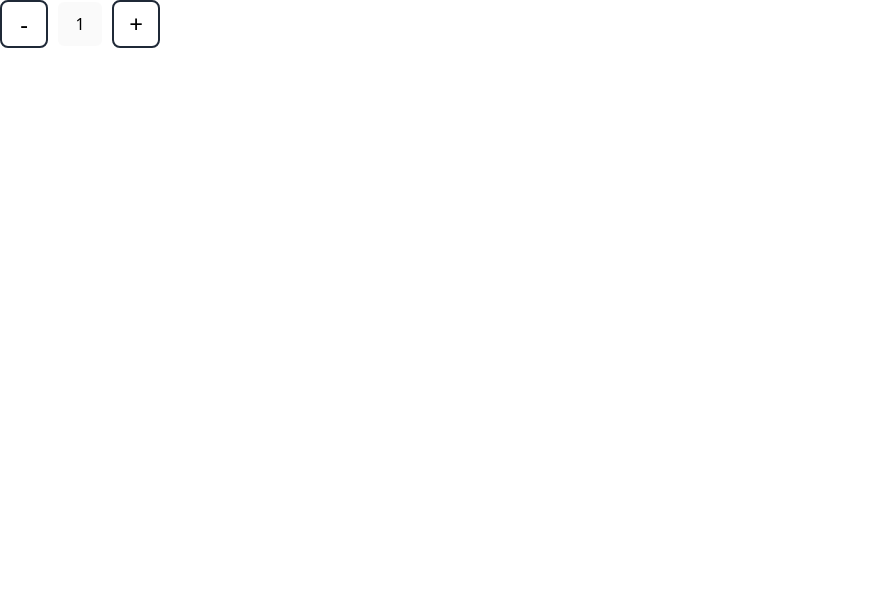
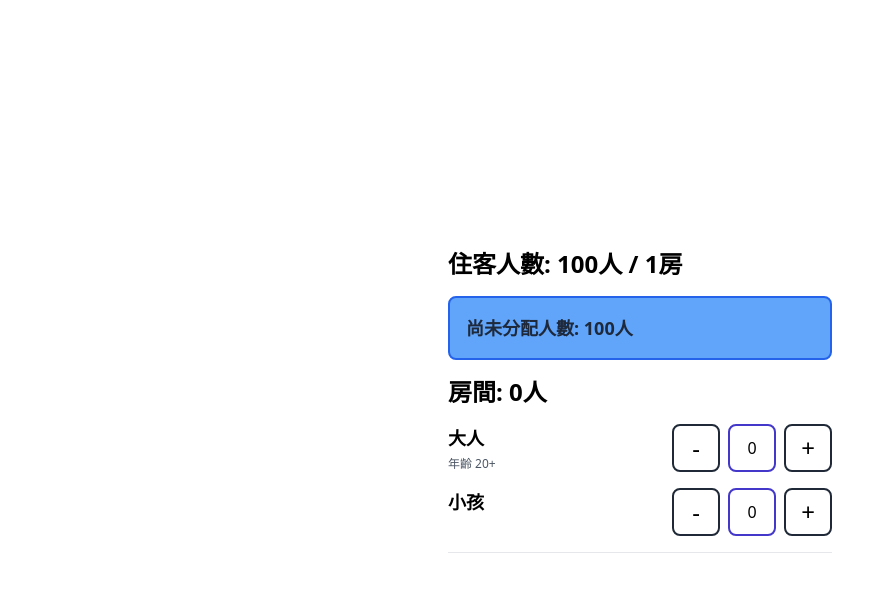
Before and after one commit to Dlutermade/room_allocation-v2, a React app: page / in a window 1280 px wide. Shown: the top 592 px of the page, without its empty margins (0-895 px from the left). Built offline with nearby package versions, Linux system fonts and the light colour scheme.

Commit message:
:triangular_flag_on_post: finished UI

```diff
--- a/src/App.tsx
+++ b/src/App.tsx
@@ -1,32 +1,10 @@
-import React, { useEffect, useRef, useState } from "react";
-import CustomInputNumber from "components/CustomInputNumber";
+import React from "react";
+import RoomAllocation from "feature/RoomAllocation";
 
 const App = () => {
-  const [d, setD] = useState(false);
-  const timer = useRef<NodeJS.Timeout>();
-
-  useEffect(() => {
-    timer.current = setTimeout(setD, 5000, true);
-
-    return () => {
-      clearTimeout(timer.current);
-    };
-  }, []);
-
-  console.log(d);
-
   return (
-    <div>
-      <CustomInputNumber
-        min={0}
-        max={1000}
-        step={5}
-        name="test"
-        value={1}
-        disabled={d}
-        onChange={(e) => {}}
-        onBlur={(e) => {}}
-      />
+    <div className="flex items-center justify-center h-screen">
+      <RoomAllocation guest={100} room={1} onChange={() => {}} />
     </div>
   );
 };
--- /dev/null
+++ b/src/feature/Room/index.tsx
@@ -0,0 +1,73 @@
+import CustomInputNumber from "components/CustomInputNumber";
+import React, { MutableRefObject, useCallback } from "react";
+
+type Props = {
+  guest: number;
+  unallocatedCount: number;
+  adult: number;
+  child: number;
+  idx: number;
+  prevChangeRoom: MutableRefObject<number>;
+};
+
+type HTMLInputEventHandler = (
+  event: Event & {
+    target: HTMLInputElement;
+  }
+) => void;
+
+const Room = ({
+  guest,
+  unallocatedCount,
+  adult,
+  child,
+  idx,
+  prevChangeRoom,
+}: Props) => {
+  const handleAdultChange = useCallback<HTMLInputEventHandler>((e) => {}, []);
+
+  const handleChildChange = useCallback<HTMLInputEventHandler>((e) => {}, []);
+
+  return (
+    <div className="flex flex-col gap-4">
+      <h2 className="text-2xl font-semibold">房間: {adult + child}人</h2>
+
+      <div className="flex items-start justify-between">
+        <div className="flex flex-col gap-1">
+          <h4 className="text-lg font-semibold">大人</h4>
+          <p className="text-xs text-gray-600">年齡 20+</p>
+        </div>
+
+        <CustomInputNumber
+          min={0}
+          max={guest}
+          step={1}
+          name={`room-${idx}-adult`}
+          value={adult}
+          disabled={unallocatedCount === 0}
+          onChange={handleAdultChange}
+        />
+      </div>
+
+      <div className="flex items-start justify-between">
+        <div className="flex flex-col gap-1">
+          <h4 className="text-lg font-semibold">小孩</h4>
+        </div>
+
+        <CustomInputNumber
+          min={0}
+          max={guest}
+          step={1}
+          name={`room-${idx}-child`}
+          value={child}
+          disabled={unallocatedCount === 0}
+          onChange={handleChildChange}
+        />
+      </div>
+
+      <hr />
+    </div>
+  );
+};
+
+export default Room;
--- /dev/null
+++ b/src/feature/RoomAllocation/index.tsx
@@ -0,0 +1,59 @@
+import CustomInputNumber from "components/CustomInputNumber";
+import Room from "feature/Room";
+import React, { useEffect, useMemo, useRef, useState } from "react";
+
+type Result = {
+  adult: number;
+  child: number;
+};
+
+type Props = {
+  guest: number;
+  room: number;
+  onChange: (result: Result[]) => void;
+};
+
+const RoomAllocation = ({ guest, room, onChange }: Props) => {
+  const [result, setResult] = useState<Result[]>([]);
+  const prevChangeRoom = useRef(-1);
+
+  const unallocatedCount = useMemo(
+    () =>
+      guest - result.reduce((prev, curr) => prev + curr.adult + curr.child, 0),
+    [result]
+  );
+
+  /**
+   * 每當 room 和 guest 產生變化，即重新分配
+   *  */
+  useEffect(() => {
+    setResult(Array.from({ length: room }, () => ({ adult: 0, child: 0 })));
+  }, [room, guest]);
+
+  const rooms = result.map((item, idx) => (
+    <Room
+      guest={guest}
+      unallocatedCount={unallocatedCount}
+      adult={item.adult}
+      child={item.child}
+      idx={idx}
+      prevChangeRoom={prevChangeRoom}
+      key={`rooms-${idx}-${item.adult}-${item.child}`}
+    />
+  ));
+
+  return (
+    <div className="flex flex-col gap-4 w-96">
+      <h2 className="text-2xl font-bold">
+        住客人數: {guest}人 / {room}房
+      </h2>
+      <div className="p-4 text-lg font-semibold bg-blue-400 border-2 border-blue-600 rounded-lg text-slate-800">
+        尚未分配人數: {unallocatedCount}人
+      </div>
+
+      {rooms}
+    </div>
+  );
+};
+
+export default RoomAllocation;
--- a/tsconfig.json
+++ b/tsconfig.json
@@ -13,7 +13,8 @@
 
     "paths": {
       "utils": ["/utils"],
-      "components": ["/components"]
+      "components": ["/components"],
+      "feature": ["/feature"]
     }
   }
 }
```
